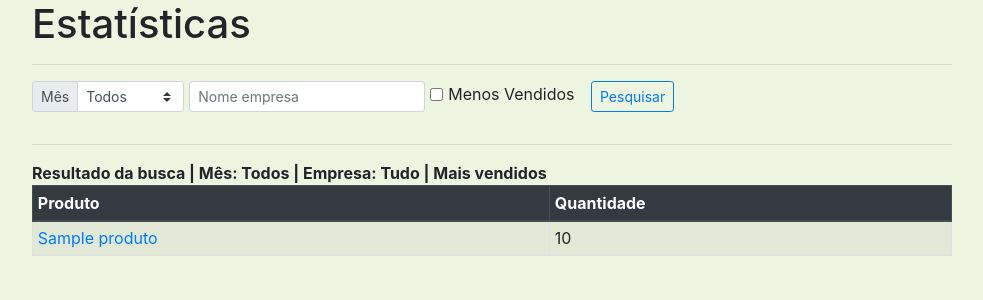
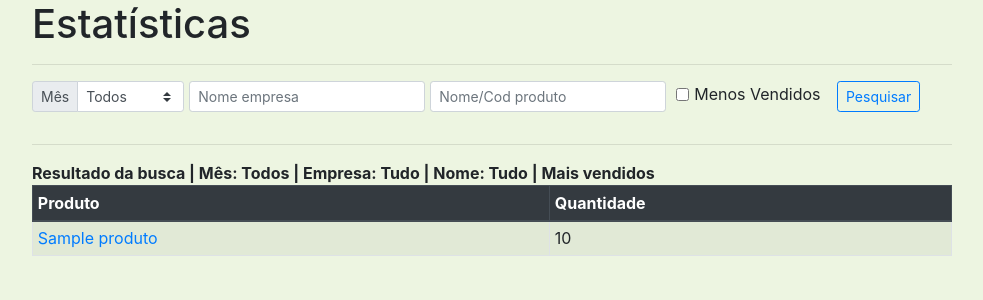
Before and after one commit to vitornr7/estoque-django, a Django app: page /estatisticas/ in a window 1280 px wide. Shown: the part 56-356 px from the top of the page, without its empty margins (148-1131 px from the left). Run offline with Django 3.2, Linux system fonts and the light colour scheme; a user stored in the database is signed in; tables that the repository leaves empty hold one stand-in row (values such as "Sample post"); some libraries are stand-ins or nearby versions.

Commit message:
estatisticas produto

```diff
--- a/estoque/templates/estoque/estatisticas.html
+++ b/estoque/templates/estoque/estatisticas.html
@@ -35,6 +35,7 @@
         {% if request.user.is_superuser %}
         {% include 'estoque/pesquisa/empresa.html' %}
         {% endif %}
+        {% include 'estoque/pesquisa/produto.html' %}
 
         <div class="form-group col">
             <div class="form-check form-check-inline">
@@ -56,6 +57,8 @@
             Resultado da busca
             {% include 'estoque/pesquisa/pesq_mes.html' %}
             {% if request.user.is_superuser %}{% include 'estoque/pesquisa/pesq_empresa.html' %}{% endif %}
+            {% include 'estoque/pesquisa/pesq_produto.html' %}
+
             {% if request.GET.menos_vendidos %}
             | Menos vendidos
             {% else %}
@@ -103,7 +106,7 @@
 
     {% if info.has_previous %}
     <li class="page-item"><a class="page-link"
-            href="?mes={{ request.GET.mes }}&nome_empresa={{ request.GET.nome_empresa }}&menos_vendidos={{ request.GET.menos_vendidos }}&page={{ info.previous_page_number }}">Anterior</a>
+            href="?mes={{ request.GET.mes }}&nome_empresa={{ request.GET.nome_empresa }}&nome_produto={{ request.GET.nome_produto }}&menos_vendidos={{ request.GET.menos_vendidos }}&page={{ info.previous_page_number }}">Anterior</a>
     </li>
     {% else %}
     <li class="page-item disabled"><span class="page-link">Anterior</span></li>
@@ -111,7 +114,7 @@
 
     {% if info.has_next %}
     <li class="page-item"><a class="page-link"
-            href="?mes={{ request.GET.mes }}&nome_empresa={{ request.GET.nome_empresa }}&menos_vendidos={{ request.GET.menos_vendidos }}&page={{ info.next_page_number }}">Proxima</a>
+            href="?mes={{ request.GET.mes }}&nome_empresa={{ request.GET.nome_empresa }}&nome_produto={{ request.GET.nome_produto }}&menos_vendidos={{ request.GET.menos_vendidos }}&page={{ info.next_page_number }}">Proxima</a>
     </li>
     {% else %}
     <li class="page-item disabled"><span class="page-link">Proxima</span></li>
--- a/estoque/views.py
+++ b/estoque/views.py
@@ -676,6 +676,7 @@ def listar_carrinhos(request):
 @login_required
 def estatisticas(request):
     page = request.GET.get('page', 1)
+    nome_produto = request.GET.get('nome_produto')
     nome_empresa = request.GET.get('nome_empresa')
     mes = request.GET.get('mes')
     menos_vendidos = request.GET.get('menos_vendidos')
@@ -697,6 +698,12 @@ def estatisticas(request):
 
     if nome_empresa and request.user.is_superuser:
         produtos = produtos.filter(carrinho__empresa__usuario__username=nome_empresa)
+
+    if nome_produto:
+        if nome_produto.isdigit():
+            produtos = produtos.filter(produto__codigo=nome_produto)
+        else:
+            produtos = produtos.filter(produto__nome__icontains=nome_produto)
 
 
     if menos_vendidos:
```
